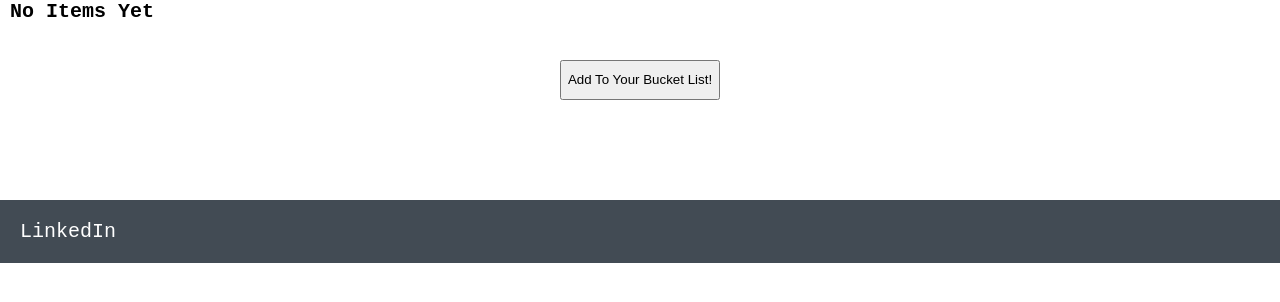
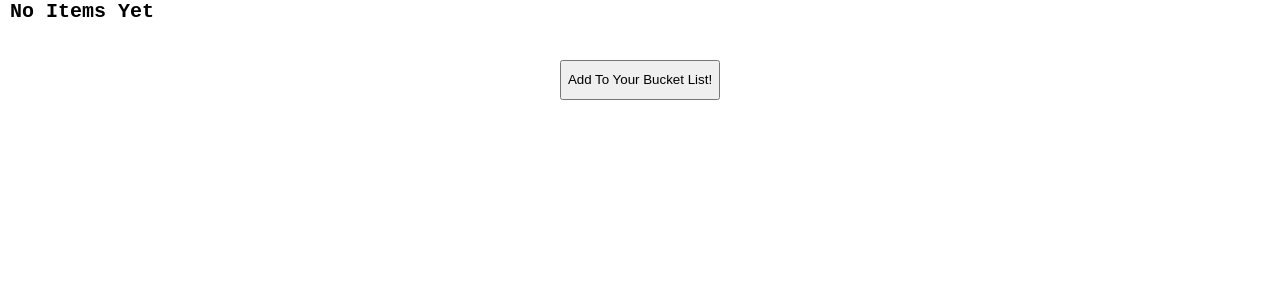
Before and after one commit to clickerrr/FlaskBucketList, a Flask app: page /home in a window 1280 px wide. Shown: the part 221-523 px from the top of the page. Run offline with Flask 2, Linux system fonts and the light colour scheme; a user stored in the database is signed in; data comes from the database, SQL or seed files in the repository.

Commit message:
Remove LinkedIn footer
Unused footer removed

```diff
--- a/flaskblog/templates/index.html
+++ b/flaskblog/templates/index.html
@@ -66,9 +66,6 @@
         <!--</form>-->
 
 
-    <div class="footer">
-        <a class="footerLink">LinkedIn</a>
-    </div>
 
     <script src="https://code.jquery.com/jquery-3.3.1.min.js" integrity="sha256-FgpCb/KJQlLNfOu91ta32o/NMZxltwRo8QtmkMRdAu8=" crossorigin="anonymous"></script>
     <script type="text/javascript" src="{{ url_for('static', filename='createNewPost.js') }}"></script>
```
